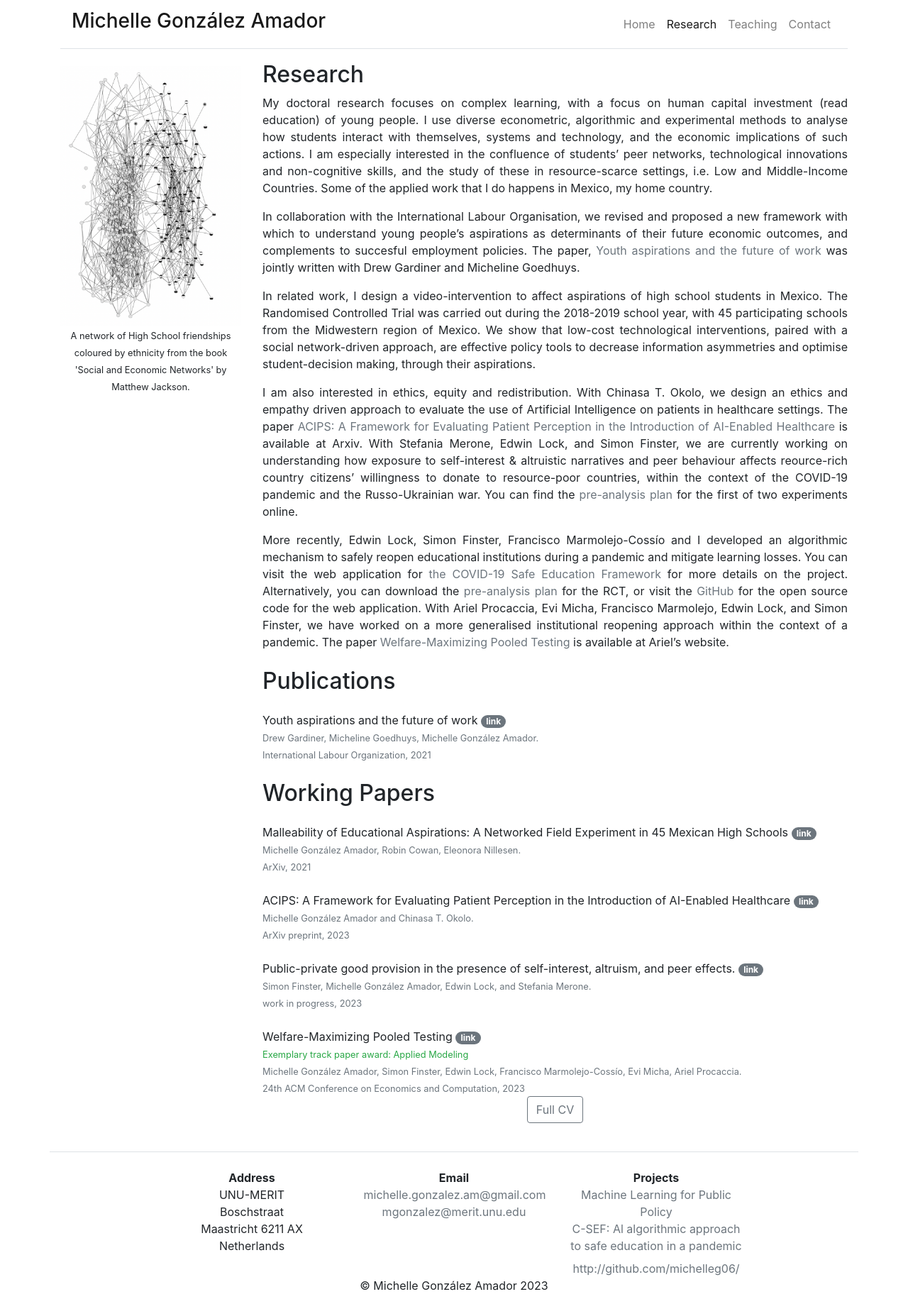
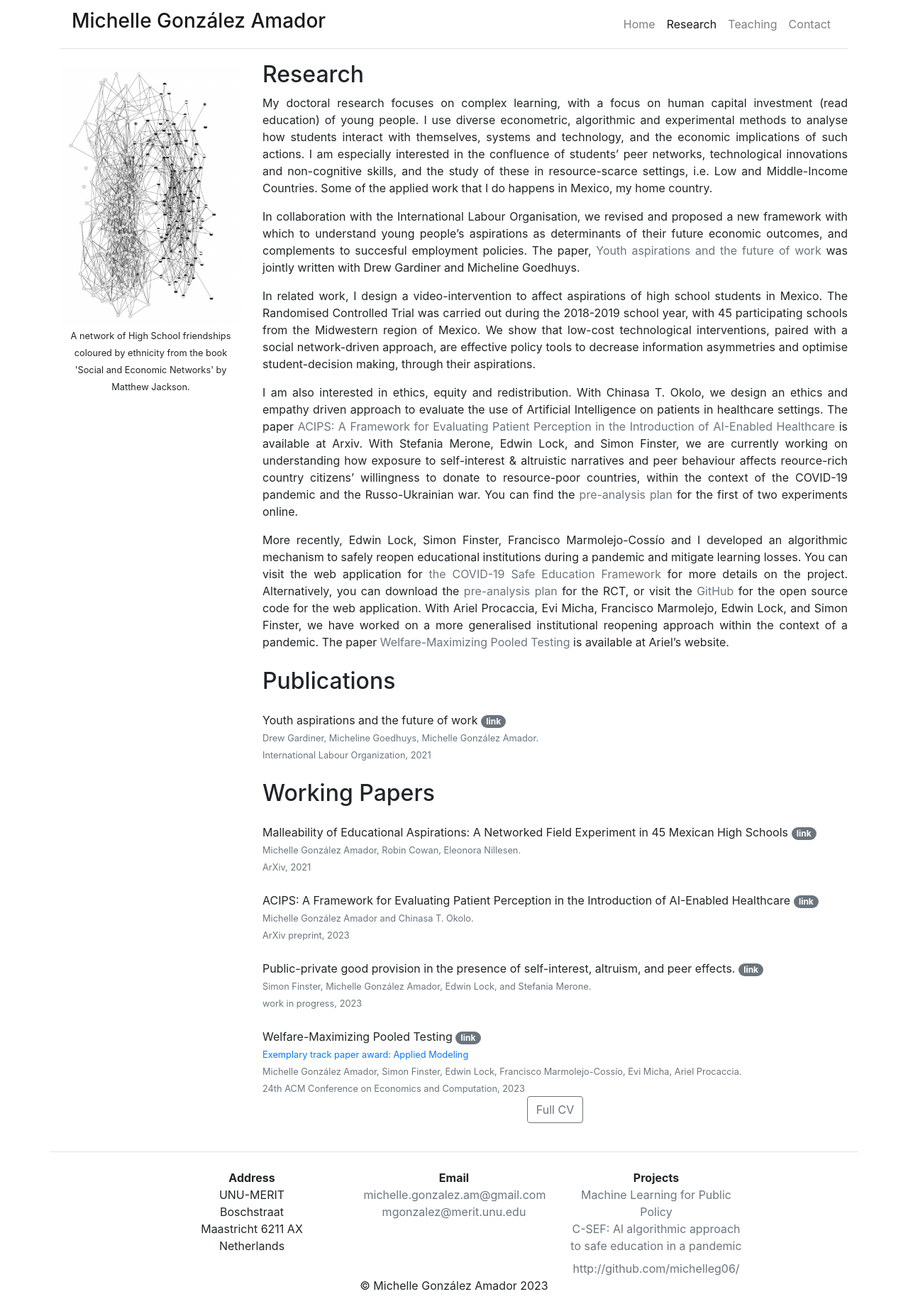
Before and after one commit to michelleg06/m-gonzalezamador.com, a Jekyll site: the page built from research.md, in a window 1280 px wide. Shown: the whole page at 71% size. Built offline with Jekyll 4.4.1, drawn with Linux system fonts in a browser that asks for light colours; nearby versions of some CDN libraries.

Commit message:
Update preprints.html
changing to blue color instead of green for notes

```diff
--- a/_includes/preprints.html
+++ b/_includes/preprints.html
@@ -9,7 +9,7 @@
 <a class="badge badge-pill badge-secondary" href="{{ paper.link }}">link</a>
 <br>
 <small class="text-secondary">
-{% if paper.note %} <span class="text-success">{{ paper.note }}</span> <br> {% endif %}
+{% if paper.note %} <span class="text-primary">{{ paper.note }}</span> <br> {% endif %}
 {{ paper.authors}}.
 <br>
 {{ paper.venue }},
```
